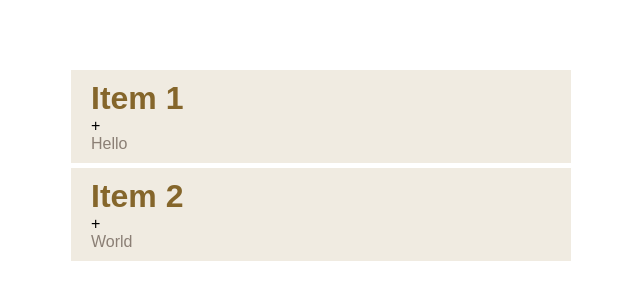
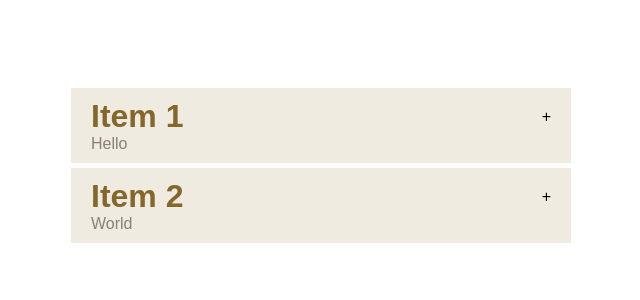
Before and after one commit to moreno-m2698/StudyCubbyFrontPrototype, a React (Vite) app: page /upload in a window 1280 px wide. Shown: the part 232-532 px from the top of the page, without its empty margins (319-959 px from the left). Built offline with nearby package versions, Linux system fonts and the light colour scheme.

Commit message:
adjusted css on className title

```diff
--- a/src/accordionTest.css
+++ b/src/accordionTest.css
@@ -16,8 +16,15 @@
     padding: 10px 20px;
 }
 
+.title {
+    display: flex;
+    justify-content: space-between;
+    align-items: center;
+}
+
 .title h1 {
     color: #85662b;
+
 }
 
 .content {
```
